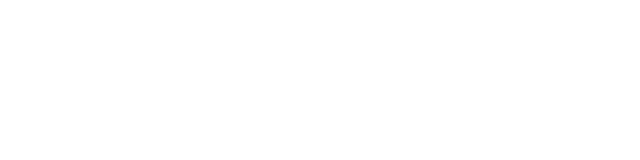
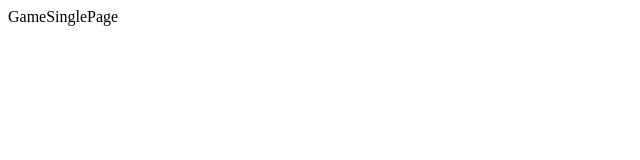
Before and after one commit to brunochan2001/FreeToGame, a React (Create React App) app: page /1 in a window 1280 px wide. Shown: the top 160 px of the page, without its empty margins (0-640 px from the left). Built offline with nearby package versions, Linux system fonts and the light colour scheme.

Commit message:
[i-3] Add initial pages

```diff
--- a/src/App.tsx
+++ b/src/App.tsx
@@ -1,7 +1,16 @@
 import React from 'react';
+import { Route, BrowserRouter as Router, Routes } from 'react-router-dom';
+import { GamePage, GameSinglePage } from './pages';
 
 const App: React.FC = () => {
-  return <></>;
+  return (
+    <Router>
+      <Routes>
+        <Route path="/" element={<GamePage />} />
+        <Route path=":id" element={<GameSinglePage />} />
+      </Routes>
+    </Router>
+  );
 };
 
 export default App;
--- /dev/null
+++ b/src/pages/GamePage.tsx
@@ -0,0 +1,7 @@
+import React from 'react';
+
+const GamePage = () => {
+  return <div>GamePage</div>;
+};
+
+export default GamePage;
--- /dev/null
+++ b/src/pages/GameSinglePage.tsx
@@ -0,0 +1,7 @@
+import React from 'react';
+
+const GameSinglePage = () => {
+  return <div>GameSinglePage</div>;
+};
+
+export default GameSinglePage;
--- /dev/null
+++ b/src/pages/index.ts
@@ -0,0 +1,2 @@
+export { default as GameSinglePage } from './GameSinglePage';
+export { default as GamePage } from './GamePage';
```
